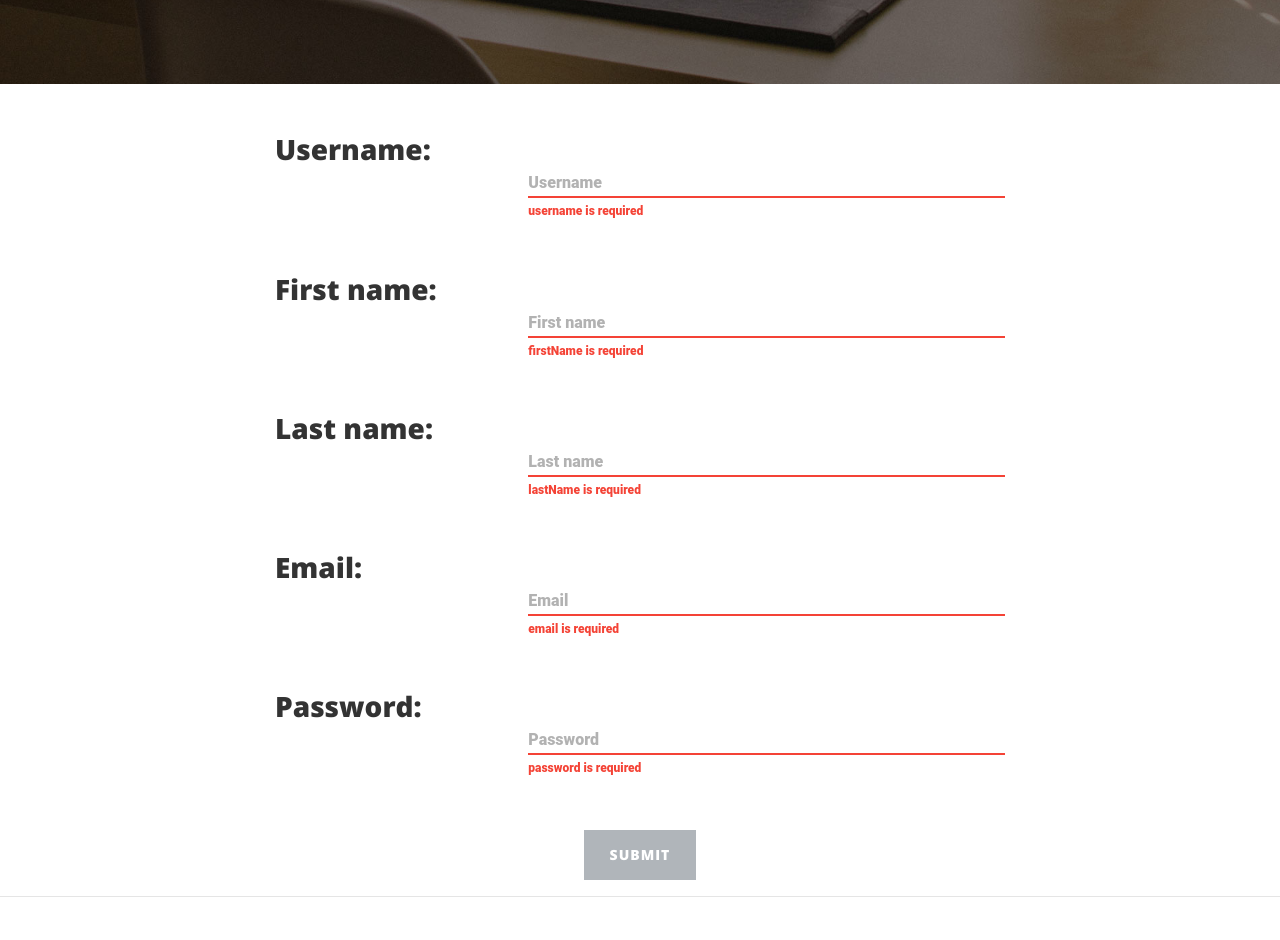
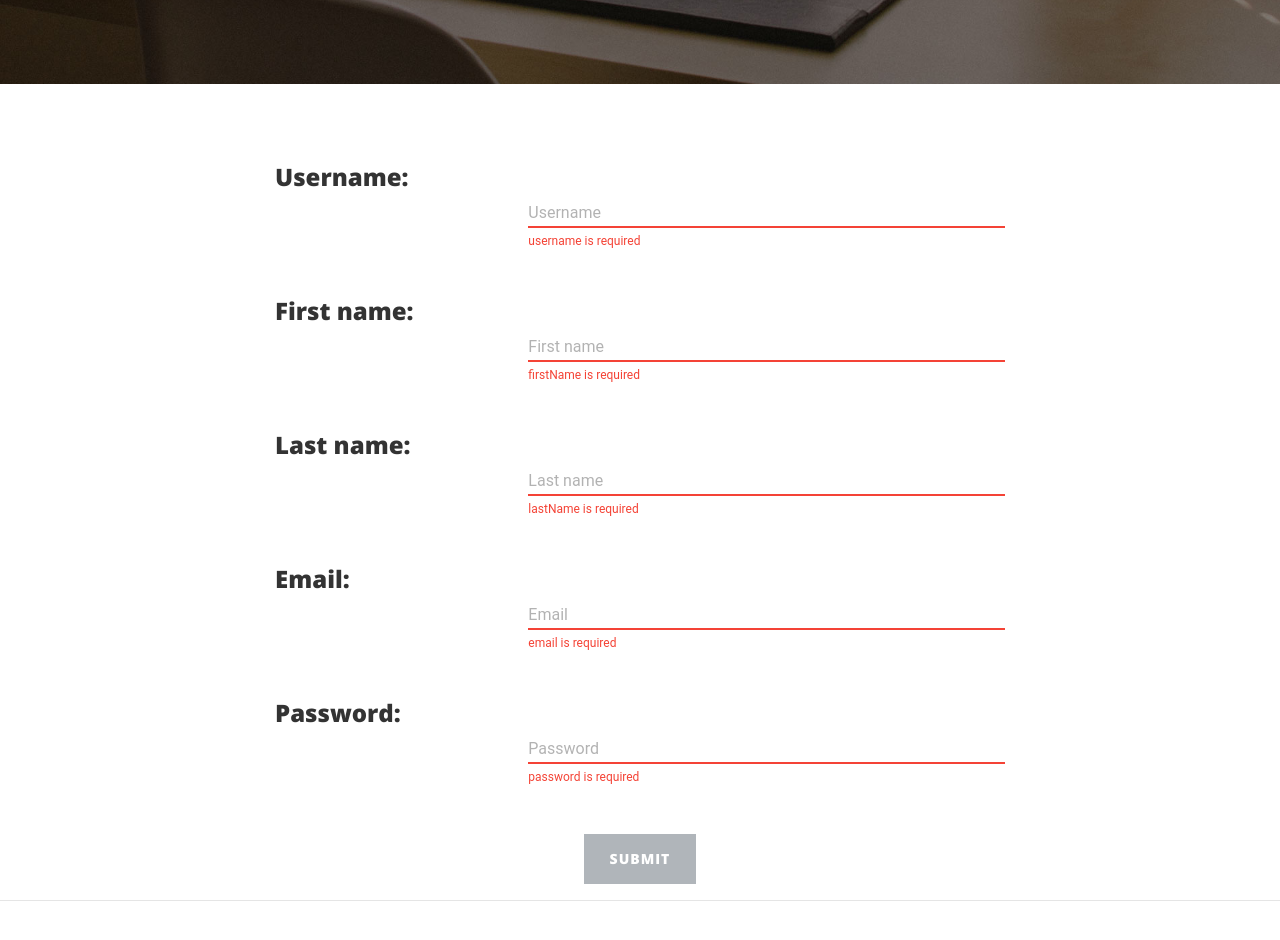
Before and after one commit to nattawut-t/react-workshop, a React app: page / in a window 1280 px wide. Shown: the part 440-1380 px from the top of the page. Built offline with nearby package versions, Linux system fonts and the light colour scheme; some icons are missing.

Commit message:
modify html

```diff
--- a/src/components/App.js
+++ b/src/components/App.js
@@ -129,13 +129,14 @@ class App extends Component {
       <MuiThemeProvider>
         <form onSubmit={this.handleSubmit}>
           <div className="post-preview">
+            <div className="clearfix" >&nbsp;</div>
             <div className="row">
               <div className="col-4">
-                <h3 className="post-subtitle">
+                <h4 className="post-subtitle">
                   Username:
-            </h3>
+                </h4>
               </div>
-              <h2 className="col-8">
+              <div className="col-8">
                 <TextField
                   id="username"
                   name="username"
@@ -145,16 +146,16 @@ class App extends Component {
                   onChange={e => this.handleChange(e)}
                   fullWidth
                 />
-              </h2>
+              </div>
             </div>
             <div className="clearfix" >&nbsp;</div>
             <div className="row">
               <div className="col-4">
-                <h3 className="post-subtitle">
+                <h4 className="post-subtitle">
                   First name:
-            </h3>
+                </h4>
               </div>
-              <h2 className="col-8">
+              <div className="col-8">
                 <TextField
                   id="firstName"
                   name="firstName"
@@ -164,16 +165,16 @@ class App extends Component {
                   onChange={e => this.handleChange(e)}
                   fullWidth
                 />
-              </h2>
+              </div>
             </div>
             <div className="clearfix" >&nbsp;</div>
             <div className="row">
               <div className="col-4">
-                <h3 className="post-subtitle">
+                <h4 className="post-subtitle">
                   Last name:
-            </h3>
+                </h4>
               </div>
-              <h2 className="col-8">
+              <div className="col-8">
                 <TextField
                   id="lastName"
                   name="lastName"
@@ -183,16 +184,16 @@ class App extends Component {
                   onChange={e => this.handleChange(e)}
                   fullWidth
                 />
-              </h2>
+              </div>
             </div>
             <div className="clearfix" >&nbsp;</div>
             <div className="row">
               <div className="col-4">
-                <h3 className="post-subtitle">
+                <h4 className="post-subtitle">
                   Email:
-            </h3>
+                </h4>
               </div>
-              <h2 className="col-8">
+              <div className="col-8">
                 <TextField
                   id="email"
                   name="email"
@@ -202,16 +203,16 @@ class App extends Component {
                   onChange={e => this.handlePatternChange(e, emailRegex)}
                   fullWidth
                 />
-              </h2>
+              </div>
             </div>
             <div className="clearfix" >&nbsp;</div>
             <div className="row">
               <div className="col-4">
-                <h3 className="post-subtitle">
+                <h4 className="post-subtitle">
                   Password:
-            </h3>
+                </h4>
               </div>
-              <h2 className="col-8">
+              <div className="col-8">
                 <TextField
                   type="password"
                   id="password"
@@ -222,7 +223,7 @@ class App extends Component {
                   onChange={e => this.handlePatternChange(e, passwordRegex)}
                   fullWidth
                 />
-              </h2>
+              </div>
             </div>
             <div className="clearfix" >&nbsp;</div>
             <div
```
